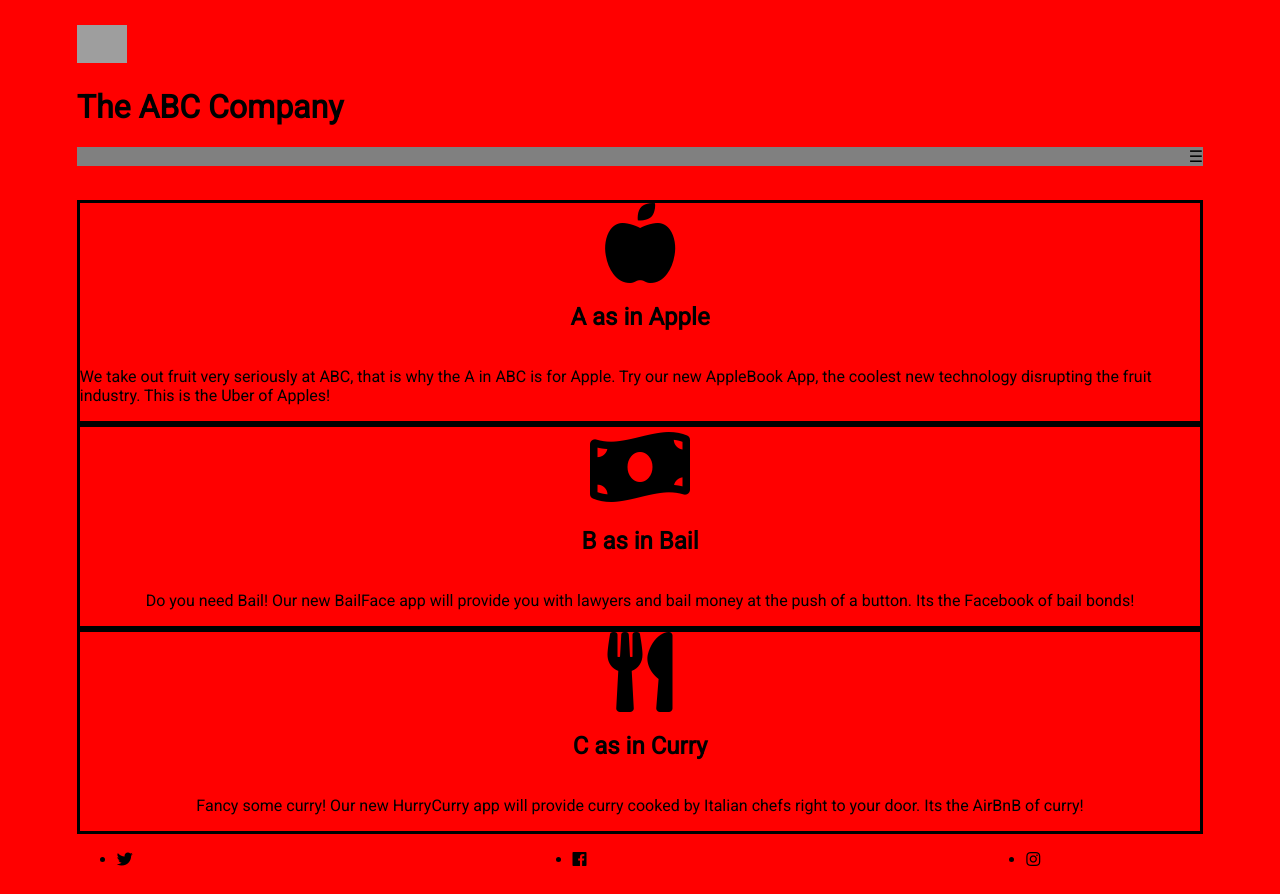
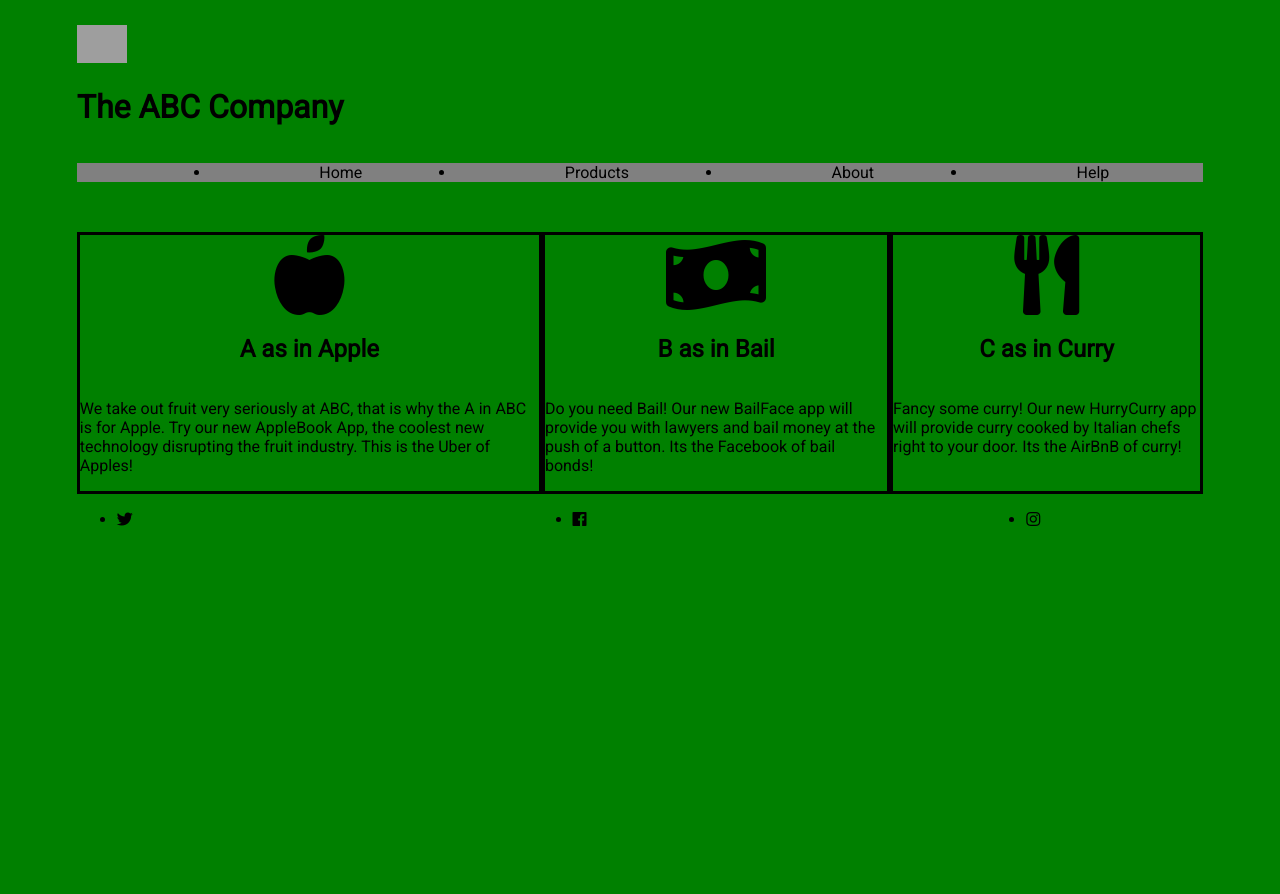
Before and after one commit to DiegoZ94/DesarrolloAppWeb, a plain HTML site: page Lab3/index.html in a window 1280 px wide. After the commit the page ends 800 px from the top, so only its background shows below. Drawn offline with Linux system fonts and the light colour scheme; grey boxes are pictures that could not be loaded.

Commit message:
Modificado
Se arregló el main en vista celular

```diff
--- a/Lab3/css/index.css
+++ b/Lab3/css/index.css
@@ -7,14 +7,10 @@ body {
   margin: 0;
   padding: 0;
 }
-p{
-  justify-content: space-evenly;
-}
-
 .logo > img {
   width: 50px;
 }
-.navbar{
+/* .navbar{
   background-color: grey;
 }
 .hamburger{
@@ -51,10 +47,10 @@ main{
 }
 .social_icon{
   padding-right: 15%;
-}
+} */
 
 
-@media (min-width: 410px) {
+@media (min-width:410px) {
 
   body {
       margin: 25px 6%;
@@ -74,19 +70,18 @@ main{
   .menu{
     display:none;
   }
-  main{
-    display:flex;
-      flex-direction: column;
-      justify-content: space-evenly;
-  }
   .product{
+    display: flex;
+    flex-wrap: wrap;
+    flex-direction: column;
     border-style: solid;
+    align-items: center;
   }
 
 
 }
 
-@media (min-width: 768px) and (max-width: 1024px) {
+@media (min-width: 481px) and (max-width: 767px) {
 
   body {
     background: blue;
@@ -115,3 +110,49 @@ main{
     border-style: solid;
   }
 }
+@media (min-width: 1025px){
+
+  body {
+    background: green;
+      margin: 25px 6%;
+  }
+  .navbar{
+    background-color: grey;
+  }
+  .hamburger{
+    display:none;
+  }
+  .menu{
+    display:flex;
+      flex-direction: row;
+      justify-content: space-evenly;
+      align-content: center;
+  }
+  .options{
+    padding-left: 10%;
+  }
+
+  main{
+    display:flex;
+      padding-top: 3%;
+  }
+  .product{
+    display: flex;
+    flex-wrap: wrap;
+    flex-direction: column;
+    border-style: solid;
+    align-items: center;
+  }
+
+
+  .social{
+    display:flex;
+      flex-direction: row;
+      justify-content: space-between;
+      align-content: center;
+  }
+  .social_icon{
+    padding-right: 15%;
+  }
+
+}
```
